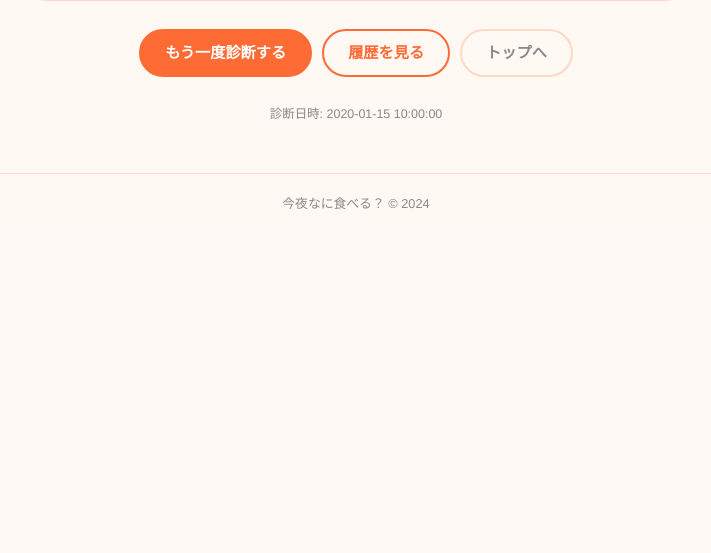
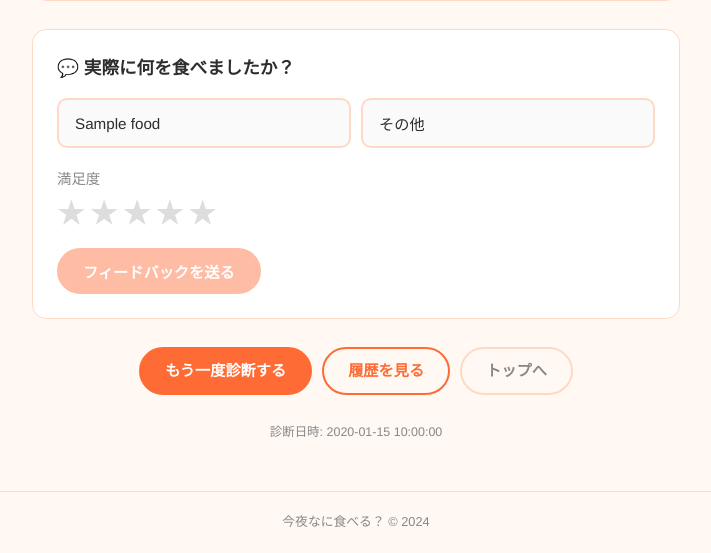
Before and after one commit to tamago-dotcom/DinnerDecider, a Flask app: template templates/result.html in a window 1280 px wide. Shown: the part 1084-1637 px from the top of the page, without its empty margins (284-995 px from the left). Before the commit the page ends 1293 px from the top, so only its background shows below. Run offline with Flask 3, Linux system fonts and the light colour scheme; the template is opened without the code that fills it: most values are stand-ins (such as "Sample title", 1, 10 or a date in 2020).

Commit message:
Add feedback feature: food selection, star rating, DB, API, ML retraining
Co-Authored-By: Claude Sonnet 4.6 <noreply@anthropic.com>

```diff
--- a/app.py
+++ b/app.py
@@ -90,8 +90,38 @@ def history():
     results = db.get_results_paginated(page=page, per_page=per_page)
     total = db.get_result_count()
     total_pages = (total + per_page - 1) // per_page
+    feedback_count = db.get_feedback_count()
     return render_template('history.html', results=results,
-                           page=page, total_pages=total_pages, total=total)
+                           page=page, total_pages=total_pages, total=total,
+                           feedback_count=feedback_count)
+
+
+@app.route('/api/feedback', methods=['POST'])
+def api_feedback():
+    data = request.get_json()
+    if not data:
+        return jsonify({'success': False, 'message': 'リクエストが不正です'})
+
+    result_id = data.get('result_id')
+    actual_food = data.get('actual_food', '').strip()
+    satisfaction = data.get('satisfaction')
+
+    if not actual_food:
+        return jsonify({'success': False, 'message': '食べた料理を入力してください'})
+    if satisfaction is None or not isinstance(satisfaction, int) or not (1 <= satisfaction <= 5):
+        return jsonify({'success': False, 'message': '満足度は1〜5の整数で入力してください'})
+
+    result_row = db.get_result(result_id)
+    if not result_row:
+        return jsonify({'success': False, 'message': '対応する診断結果が見つかりません'})
+
+    db.save_feedback(result_id, actual_food, satisfaction)
+    return jsonify({'success': True})
+
+
+@app.route('/api/feedback/count')
+def api_feedback_count():
+    return jsonify({'count': db.get_feedback_count()})
 
 
 @app.route('/api/retrain', methods=['POST'])
@@ -103,7 +133,8 @@ def api_retrain():
             'success': False,
             'message': f'再学習にはデータが50件必要です（現在 {count} 件）'
         })
-    result = model.retrain(training_data)
+    feedback_data = db.get_feedback_for_training()
+    result = model.retrain(training_data, feedback_data=feedback_data)
     acc = result.get('accuracy')
     acc_str = f'{acc:.1%}' if acc is not None else '不明'
     return jsonify({
--- a/ml_model.py
+++ b/ml_model.py
@@ -73,6 +73,18 @@ GROUP_INFO = {
         'foods': ['カレー', 'ハンバーグ', '生姜焼き', 'パスタ'],
     },
 }
+
+
+def food_to_group(food_name):
+    """Search GROUP_INFO foods lists and return group_id for the given food name."""
+    if not food_name:
+        return None
+    food_lower = food_name.lower()
+    for group_id, info in GROUP_INFO.items():
+        for food in info['foods']:
+            if food == food_name or food.lower().startswith(food_lower) or food_lower.startswith(food.lower()):
+                return group_id
+    return None
 
 
 def _rand(lo, hi, n):
@@ -164,8 +176,8 @@ class MLModel:
         X = np.array(category_scores, dtype=float).reshape(1, -1)
         return int(self.clf.predict(X)[0])
 
-    def retrain(self, training_data):
-        """Retrain with real user data (merged with synthetic)."""
+    def retrain(self, training_data, feedback_data=None):
+        """Retrain with real user data (merged with synthetic) and optional feedback data."""
         X_syn, y_syn = _generate_training_data()
 
         X_real = np.array([
@@ -175,8 +187,23 @@ class MLModel:
         ], dtype=float)
         y_real = np.array([d['group_id'] for d in training_data])
 
-        X = np.vstack([X_syn, X_real])
-        y = np.concatenate([y_syn, y_real])
+        X_parts = [X_syn, X_real]
+        y_parts = [y_syn, y_real]
+
+        if feedback_data:
+            for fb in feedback_data:
+                group_id = food_to_group(fb['actual_food'])
+                if group_id is None:
+                    continue
+                row = [fb['stress'], fb['fatigue'], fb['tension'],
+                       fb['vitality'], fb['social'], fb['desire'], fb['confusion']]
+                repeat = 2 if fb['satisfaction'] >= 4 else 1
+                for _ in range(repeat):
+                    X_parts.append(np.array([row]))
+                    y_parts.append(np.array([group_id]))
+
+        X = np.vstack(X_parts)
+        y = np.concatenate(y_parts)
 
         clf = DecisionTreeClassifier(max_depth=6, min_samples_leaf=5, random_state=42)
         try:
--- a/static/css/style.css
+++ b/static/css/style.css
@@ -693,6 +693,104 @@ img { max-width: 100%; }
 .empty-emoji { font-size: 3rem; }
 
 /* ============================================================
+   Feedback
+   ============================================================ */
+.feedback-food-grid {
+  display: grid;
+  grid-template-columns: repeat(2, 1fr);
+  gap: 10px;
+  margin-bottom: 20px;
+}
+
+.feedback-food-btn {
+  width: 100%;
+  text-align: left;
+  background: #fafafa;
+  border: 2px solid var(--border);
+  border-radius: 10px;
+  padding: 12px 16px;
+  font-size: 0.95rem;
+  color: var(--text);
+  cursor: pointer;
+  transition: all var(--transition);
+  font-family: inherit;
+  font-weight: 500;
+}
+
+.feedback-food-btn:hover {
+  background: var(--primary-light);
+  border-color: var(--primary);
+  color: var(--primary-dark);
+}
+
+.feedback-food-btn.selected {
+  background: var(--primary);
+  border-color: var(--primary);
+  color: #fff;
+  box-shadow: 0 4px 12px rgba(255,107,53,0.3);
+}
+
+.feedback-other-input {
+  width: 100%;
+  padding: 10px 14px;
+  border-radius: 10px;
+  border: 2px solid var(--border);
+  font-size: 0.95rem;
+  font-family: inherit;
+  color: var(--text);
+  background: #fafafa;
+  outline: none;
+  transition: border-color var(--transition);
+  margin-bottom: 20px;
+}
+
+.feedback-other-input:focus {
+  border-color: var(--primary);
+  background: var(--primary-light);
+}
+
+.feedback-stars {
+  margin-bottom: 20px;
+}
+
+.feedback-stars-label {
+  font-size: 0.9rem;
+  color: var(--text-muted);
+  margin-bottom: 8px;
+}
+
+.stars-row {
+  display: flex;
+  gap: 4px;
+}
+
+.star-btn {
+  font-size: 1.8rem;
+  cursor: pointer;
+  background: none;
+  border: none;
+  color: #ddd;
+  transition: color 0.15s;
+  padding: 0;
+  line-height: 1;
+}
+
+.star-btn.active {
+  color: #FFD166;
+}
+
+.feedback-done {
+  text-align: center;
+  padding: 24px;
+  color: var(--text-muted);
+}
+
+.feedback-done-sub {
+  font-size: 0.85rem;
+  margin-top: 6px;
+}
+
+/* ============================================================
    Responsive
    ============================================================ */
 @media (max-width: 480px) {
--- /dev/null
+++ b/static/js/feedback.js
@@ -0,0 +1,129 @@
+/* feedback.js — フィードバック機能 */
+
+(function () {
+  let selectedFood = null;
+  let selectedStar = 0;
+
+  // 食べた料理ボタンの選択
+  document.querySelectorAll('.feedback-food-btn').forEach(function (btn) {
+    btn.addEventListener('click', function () {
+      document.querySelectorAll('.feedback-food-btn').forEach(function (b) {
+        b.classList.remove('selected');
+      });
+      btn.classList.add('selected');
+      selectedFood = btn.dataset.food;
+
+      const otherInput = document.getElementById('feedbackOtherInput');
+      if (selectedFood === 'その他') {
+        otherInput.style.display = 'block';
+        otherInput.focus();
+      } else {
+        otherInput.style.display = 'none';
+        otherInput.value = '';
+      }
+
+      updateSubmitBtn();
+    });
+  });
+
+  // その他テキスト入力
+  const otherInput = document.getElementById('feedbackOtherInput');
+  if (otherInput) {
+    otherInput.addEventListener('input', function () {
+      updateSubmitBtn();
+    });
+  }
+
+  // 星評価ボタンの生成・操作
+  const starsRow = document.querySelector('.stars-row');
+  if (starsRow) {
+    for (let i = 1; i <= 5; i++) {
+      const btn = document.createElement('button');
+      btn.type = 'button';
+      btn.className = 'star-btn';
+      btn.dataset.star = i;
+      btn.textContent = '★';
+      btn.setAttribute('aria-label', i + '点');
+
+      btn.addEventListener('mouseenter', function () {
+        const hovered = parseInt(this.dataset.star);
+        starsRow.querySelectorAll('.star-btn').forEach(function (s) {
+          s.classList.toggle('active', parseInt(s.dataset.star) <= hovered);
+        });
+      });
+
+      btn.addEventListener('mouseleave', function () {
+        starsRow.querySelectorAll('.star-btn').forEach(function (s) {
+          s.classList.toggle('active', parseInt(s.dataset.star) <= selectedStar);
+        });
+      });
+
+      btn.addEventListener('click', function () {
+        selectedStar = parseInt(this.dataset.star);
+        starsRow.querySelectorAll('.star-btn').forEach(function (s) {
+          s.classList.toggle('active', parseInt(s.dataset.star) <= selectedStar);
+        });
+        updateSubmitBtn();
+      });
+
+      starsRow.appendChild(btn);
+    }
+  }
+
+  function updateSubmitBtn() {
+    const submitBtn = document.getElementById('feedbackSubmitBtn');
+    if (!submitBtn) return;
+
+    let foodValue = selectedFood;
+    if (foodValue === 'その他') {
+      const otherVal = document.getElementById('feedbackOtherInput');
+      foodValue = otherVal ? otherVal.value.trim() : '';
+    }
+
+    const ready = foodValue && foodValue !== 'その他' && selectedStar >= 1;
+    submitBtn.disabled = !ready;
+  }
+
+  // フィードバック送信
+  window.submitFeedback = async function () {
+    const submitBtn = document.getElementById('feedbackSubmitBtn');
+    const resultId = window.FEEDBACK_RESULT_ID;
+
+    let actualFood = selectedFood;
+    if (actualFood === 'その他') {
+      const otherInput = document.getElementById('feedbackOtherInput');
+      actualFood = otherInput ? otherInput.value.trim() : '';
+    }
+
+    if (!actualFood || selectedStar < 1) return;
+
+    submitBtn.disabled = true;
+    submitBtn.textContent = '送信中...';
+
+    try {
+      const res = await fetch('/api/feedback', {
+        method: 'POST',
+        headers: { 'Content-Type': 'application/json' },
+        body: JSON.stringify({
+          result_id: resultId,
+          actual_food: actualFood,
+          satisfaction: selectedStar,
+        }),
+      });
+      const data = await res.json();
+
+      if (data.success) {
+        document.getElementById('feedbackForm').style.display = 'none';
+        document.getElementById('feedbackDone').style.display = 'block';
+      } else {
+        alert('エラー: ' + (data.message || '送信に失敗しました'));
+        submitBtn.disabled = false;
+        submitBtn.textContent = 'フィードバックを送る';
+      }
+    } catch (e) {
+      alert('通信エラーが発生しました');
+      submitBtn.disabled = false;
+      submitBtn.textContent = 'フィードバックを送る';
+    }
+  };
+})();
--- a/templates/result.html
+++ b/templates/result.html
@@ -53,6 +53,39 @@
     </div>
   </section>
 
+  <!-- フィードバックセクション -->
+  <section class="result-section" id="feedbackSection">
+    <h2 class="section-title">💬 実際に何を食べましたか？</h2>
+    <!-- 未送信状態 -->
+    <div id="feedbackForm">
+      <!-- 提案4品 + その他ボタン -->
+      <div class="feedback-food-grid" id="feedbackFoodGrid">
+        {% for food in result.foods %}
+        <button class="feedback-food-btn" data-food="{{ food }}">{{ food }}</button>
+        {% endfor %}
+        <button class="feedback-food-btn" data-food="その他">その他</button>
+      </div>
+      <!-- その他テキスト入力（「その他」選択時のみ表示） -->
+      <input type="text" id="feedbackOtherInput" class="feedback-other-input"
+             placeholder="食べたものを入力..." style="display:none;">
+      <!-- 星評価 -->
+      <div class="feedback-stars" id="feedbackStars">
+        <p class="feedback-stars-label">満足度</p>
+        <div class="stars-row">
+          <!-- 星1〜5はfeedback.jsで生成 -->
+        </div>
+      </div>
+      <button class="btn btn-primary" id="feedbackSubmitBtn" onclick="submitFeedback()" disabled>
+        フィードバックを送る
+      </button>
+    </div>
+    <!-- 送信済み状態 -->
+    <div id="feedbackDone" style="display:none;" class="feedback-done">
+      <p>ありがとうございました！🙏</p>
+      <p class="feedback-done-sub">あなたのフィードバックでAIが賢くなります</p>
+    </div>
+  </section>
+
   <!-- Actions -->
   <div class="result-actions">
     <a href="{{ url_for('quiz') }}" class="btn btn-primary">もう一度診断する</a>
@@ -64,6 +97,9 @@
 </div>
 
 <script>
+// result_idをJSに渡す
+window.FEEDBACK_RESULT_ID = {{ result.id }};
+
 const labels = {{ category_names | tojson }};
 const scores = [
   {{ result.stress }},
@@ -116,3 +152,7 @@ new Chart(ctx, {
 });
 </script>
 {% endblock %}
+
+{% block scripts %}
+<script src="{{ url_for('static', filename='js/feedback.js') }}"></script>
+{% endblock %}
```
Also changed, not shown: database.py (+42 -0 lines), templates/history.html (+4 -4 lines).
